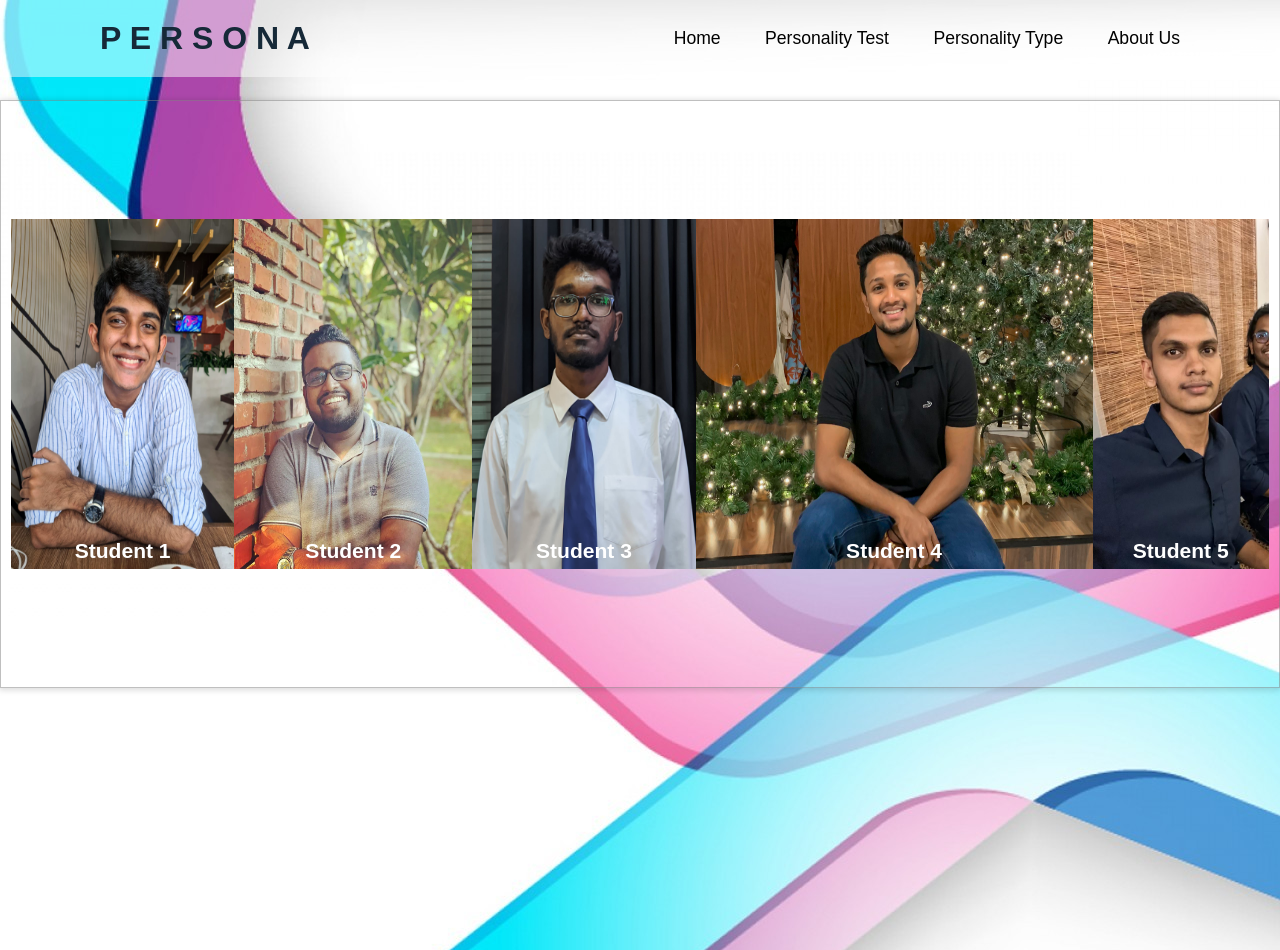
After one commit to Kaushick1231/Coursework, a PHP site: page /About.html in a window 1280 px wide. The commit adds this page. Run offline with PHP 8.4, Linux system fonts and the light colour scheme; some libraries are stand-ins or nearby versions.

Commit message:
Added About page

```diff
--- /dev/null
+++ b/About.html
@@ -0,0 +1,104 @@
+<!DOCTYPE html>
+<html>
+	<head>
+		<title>About Us</title>
+		<meta charset="UTF-8">
+        <meta http-equiv="X-UA-Compatible" content="IE=edge">
+        <meta name="viewport" content="width=device-width, initial-scale=1.0">
+        <link rel="icon" type="image/x-icon" href="photos/logo.png">
+        <link rel = "stylesheet" href="AboutCSS.css">
+        <link rel="stylesheet" href="https://fonts.googleapis.com/css?family=Audiowide">
+        <script src="https://kit.fontawesome.com/dbed6b6114.js" crossorigin="anonymous"></script>
+	</head>
+	<body>
+        <header>
+            <h2 class="logo"> P E R S O N A </h2>
+            <nav class="navigation">
+				<a href="home.html">Home</a>
+                <a href = "persona.html">Personality Test</a>
+                <a href = "#">Personality Type</a>
+                <a href= "About.html">About Us</a>
+            </nav>
+        </header>
+
+		<div class="layout">
+			<section class="section">
+				<div class="container">
+					<div class="wrapper" style="text-align:center">
+
+						<br><br><br>
+
+						<div class="thumbs">
+							<div class="about" onclick="view('Kaushick')">
+								<article class="caption">
+									<img class="media" src="photos/Kaushick.jpg" />
+									<div class="overlay">
+										<h1 class="title">Student 1</h1>
+										<p class="content">
+											Name : Kaushick Ramachandra <br> IIT ID : 20210611 <br> UOW ID : w1867683
+										</p>
+									</div>
+								</article>
+							</div>
+
+							<div class="about" onclick="view('Kaveesha')">
+								<article class="caption">
+									<img class="media" src="photos/Kaveesha.jpg" />
+									<div class="overlay">
+										<h1 class="title">Student 2</h1>
+										<p class="content">
+											Name : Kaveesha Dilshan <br> IIT ID : 20210201 <br> UOW ID : w1911998
+										</p>
+									</div>
+								</article>
+							</div>
+
+							<div class="about" onclick="view('Dulith')">
+								<article class="caption">
+									<img class="media" src="photos/Dulith.jpg" />
+									<div class="overlay">
+										<h1 class="title">Student 3</h1>
+										<p class="content">
+											Name : Dulith Perera <br> IIT ID : 20211465 <br> UOW ID : w1903042
+										</p>
+									</div>
+								</article>
+							</div>
+
+							<div class="about"onclick="view('Kavindu')">
+								<article class="caption">
+									<img class="media" src="photos/Kavindu.jpg" />
+									<div class="overlay">
+										<h1 class="title">Student 4</h1>
+										<p class="content">
+											Name : Kavindu Ariyasena <br> IIT ID : 20210513 <br> UOW ID : w1864671
+										</p>
+									</div>
+								</article>
+							</div>
+
+							<div class="about" onclick="view('Shenon')">
+								<article class="caption">
+									<img class="media" src="photos/Shenon.jpg" />
+									<div class="overlay">
+										<h1 class="title">Student 5</h1>
+										<p class="content">
+											Name : Shenon Wijesinghe <br> IIT ID : 20210315 <br> UOW ID : w1867437
+										</p>
+									</div>
+								</article>
+							</div>
+
+						</div>
+						<br><br><br>
+					</div>
+			</section>
+	     </div>
+	  <script>
+		function view(name){
+		window.location.href= name+ ".html"
+		}
+	  </script>
+
+	</body>
+</html>
--- /dev/null
+++ b/AboutCSS.css
@@ -0,0 +1,183 @@
+*{
+    font-family: 'Raleway', sans-serif;
+	color:white;
+
+}
+header{
+
+    position: fixed;
+    top: 0 ;
+    left: 0 ;
+    width: 100% ;
+    padding: 20px 100px ;
+    background:rgba(255, 255, 255, 0.47);
+    display: flex;
+    justify-content: space-between;
+    align-items: center;
+    z-index: 99;
+    font-family:'Times New Roman', Times, serif
+
+}
+.logo{
+    font-size: 2em;
+    color: #162938;
+    user-select: none;
+}
+.navigation a{
+    position: relative;
+    font-size: 1.1em;
+    color: #000000;
+    text-decoration: none;
+    font-weight: 500;
+    margin-left: 40px;
+    box-sizing: border-box ;
+}
+.navigation a::after{
+    content: '';
+    position: absolute;
+    width:100%;
+    height: 3px;
+    background: #7C6DE2;
+    border-radius: 5px;
+    left: 0;
+    bottom: -6px;
+    transform: scaleX(0);
+    transition: .5s;
+    transform-origin: right;
+}
+.navigation a:hover::after{
+    transform: scaleX(1);
+    transform-origin: left;
+}
+.layout{
+	width:100%;
+	height:950px;
+	font-size:18px;
+	line-height:2em;
+    background-image: url(photos/homee.jpg);
+}
+
+.section {
+    position: relative;
+    top: 100px;
+}
+
+.data {
+    display: flex;
+}
+
+.wrapper{
+
+    border: 1px solid rgba(128, 128, 128, 0.5);
+    -webkit-box-shadow: 0px 1px 6px 1px rgba(0,0,0,0.15);
+    -moz-box-shadow: 0px 1px 6px 1px rgba(0,0,0,0.15);
+    box-shadow: 0px 1px 6px 1px rgba(0,0,0,0.15);
+    padding: 10px;
+}
+
+.image {
+    flex: 1;
+}
+
+.content {
+    flex: 2;
+}
+
+.image > img {
+    width: 250px;
+    height: 250px;
+}
+
+.content ul.item {
+    list-style-type: none;
+}
+
+.content li.listing {
+    display: flex;
+    justify-content: space-between;
+    margin-top: 20px;
+    border-bottom: 1px solid rgba(128, 128, 128, 0.32);
+}
+
+.container-about{
+    cursor: pointer;
+}
+
+.caption {
+    position: relative;
+    overflow: hidden;
+}
+
+.caption::before {
+    content: ' ';
+    position: absolute;
+    top: 0;
+    right: 0;
+    bottom: 0;
+    left: 0;
+    background: transparent;
+    transition: background .35s ease-out;
+}
+
+.caption:hover::before {
+    background: rgba(0, 0, 0, .5);
+}
+
+.media {
+    display: block;
+    min-width: 100%;
+    max-width: 100%;
+    height: 350px;
+}
+
+.overlay {
+    position: absolute;
+    top: 0;
+    right:0;
+    bottom: 0;
+    left: 0;
+    padding: 10px;
+    color: white;
+
+    -webkit-transform: translateY(100%);
+    transform: translateY(100%);
+
+    transition: -webkit-transform .35s ease-out;
+    transition:         transform .35s ease-out;
+}
+
+.caption:hover .overlay {
+    -webkit-transform: translateY(0);
+    transform: translateY(0);
+}
+
+.title {
+    -webkit-transform: translateY( -webkit-calc(-100% - 10px) );
+    transform: translateY( calc(-100% - 10px) );
+
+    transition: -webkit-transform .35s ease-out;
+    transition:         transform .35s ease-out;
+}
+
+.caption:hover .title {
+    -webkit-transform: translateY(0);
+    transform: translateY(0);
+}
+
+.thumbs {
+    display: flex;
+    justify-content: space-between;
+}
+
+*{
+	padding:0px;
+	margin:0px;
+	box-sizing: border-box;
+}
+.footer {
+	padding-top:15px;
+	background-image:linear-gradient(to left bottom, #0b2f67, #044983, #00649e, #0080b8, #059dd1);
+	width:100%;
+	height:60px;
+	bottom:0;
+}
--- a/sdgp.css
+++ b/sdgp.css
@@ -238,6 +238,7 @@
     color: #162938;
     text-align: center;
 }
+
 .footer{
 	position: absolute;bottom: -25px;
 	width: 100%;
```
Also changed, not shown: home.html (+4 -4 lines), photos/Dulith.jpg (added), photos/Kaushick.jpg (added), photos/Kaveesha.jpg (added), photos/Kavindu.jpg (added), photos/Shenon.jpg (added), photos/logo.png (added).
